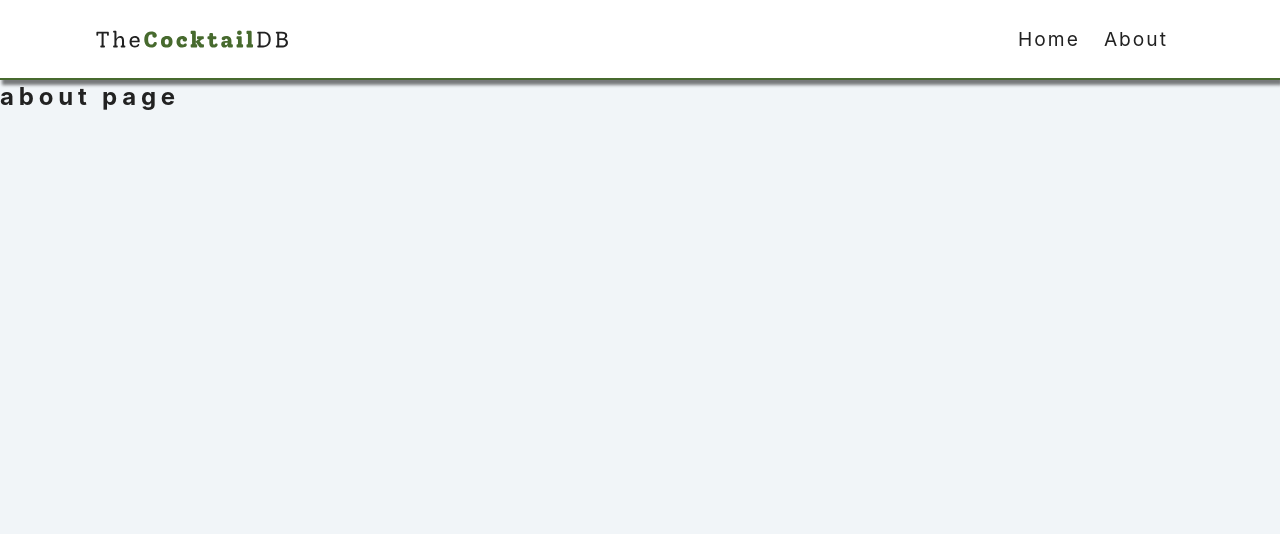
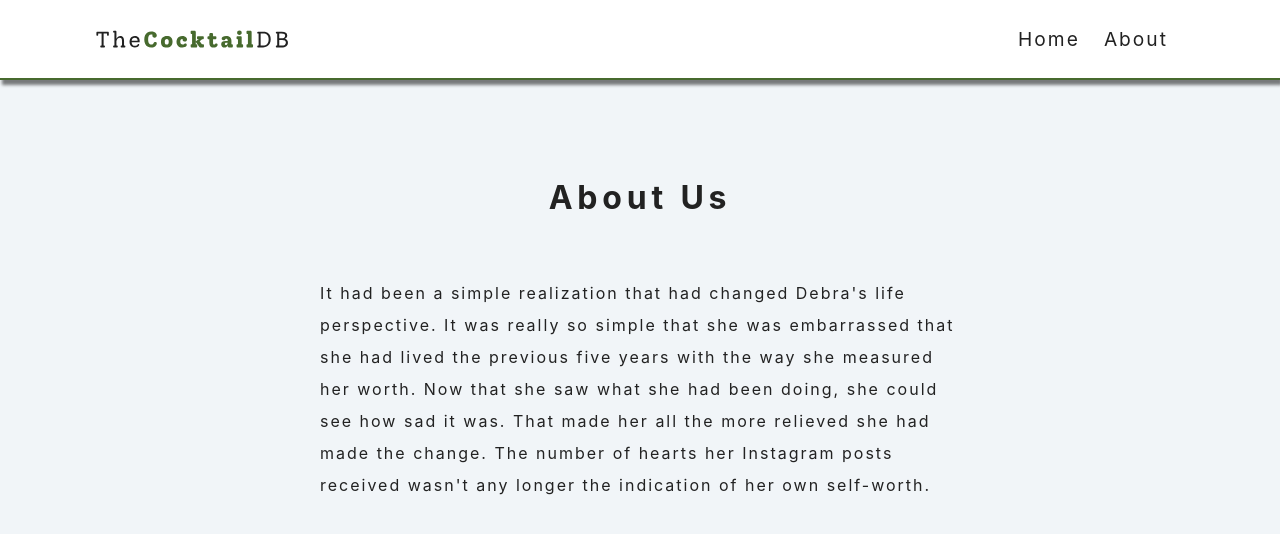
Before and after one commit to JoeBuydemDips/cocktail-buddy-react, a React (Create React App) app: page /about in a window 1280 px wide. Shown: the top 534 px of the page. Built offline with nearby package versions, Linux system fonts and the light colour scheme.

Commit message:
Build about and error pages.

```diff
--- a/src/pages/About.js
+++ b/src/pages/About.js
@@ -1,11 +1,20 @@
-import React from 'react'
+import React from "react";
 
 const About = () => {
   return (
-    <div>
-      <h2>about page</h2>
-    </div>
-  )
-}
+    <section className="section about-section">
+      <h1 className="section-title">about us</h1>
+      <p>
+        It had been a simple realization that had changed Debra's life
+        perspective. It was really so simple that she was embarrassed that she
+        had lived the previous five years with the way she measured her worth.
+        Now that she saw what she had been doing, she could see how sad it was.
+        That made her all the more relieved she had made the change. The number
+        of hearts her Instagram posts received wasn't any longer the indication
+        of her own self-worth.
+      </p>
+    </section>
+  );
+};
 
-export default About
+export default About;
--- a/src/pages/Error.js
+++ b/src/pages/Error.js
@@ -1,12 +1,17 @@
-import React from 'react'
-import { Link } from 'react-router-dom'
+import React from "react";
+import { Link } from "react-router-dom";
 
 const Error = () => {
   return (
-    <div>
-      <h2>error page</h2>
-    </div>
-  )
-}
+    <section className="error-page section">
+      <div className="error-container">
+        <h2>Oops! It's a dead end.</h2>
+        <Link to="/" class="btn btn-primary">
+          go back home
+        </Link>
+      </div>
+    </section>
+  );
+};
 
-export default Error
+export default Error;
```
